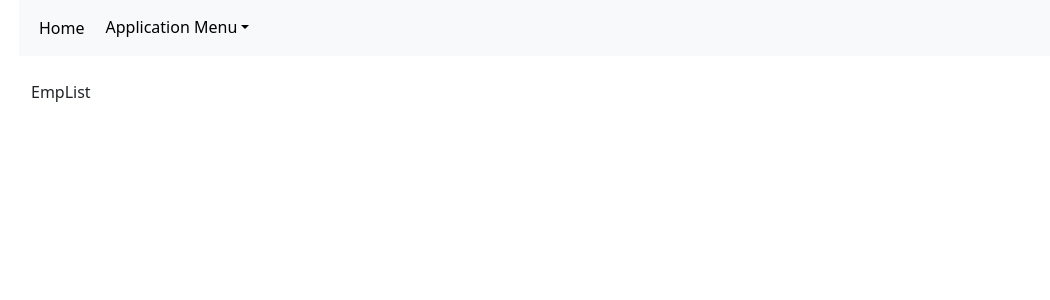
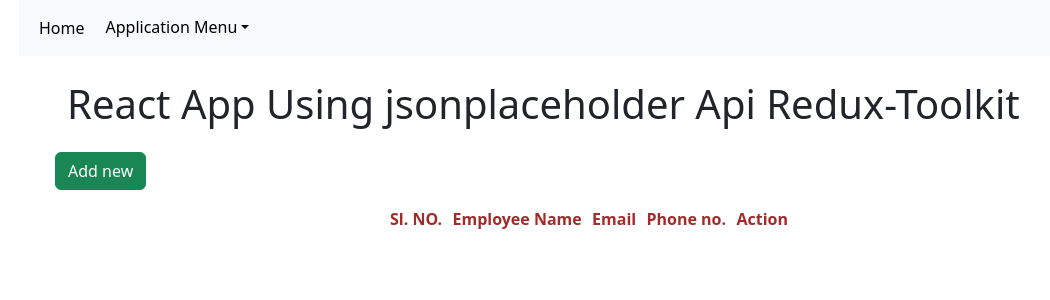
Before and after one commit to gitcoder-23/User-Data-React18, a React (Create React App) app: page /redux/emplist in a window 1280 px wide. Shown: the top 300 px of the page, without its empty margins (51-1101 px from the left). Built offline with nearby package versions, Linux system fonts and the light colour scheme; data requests are answered from the project's data file.

Commit message:
redux implementing added

```diff
--- a/package.json
+++ b/package.json
@@ -3,6 +3,7 @@
   "version": "0.1.0",
   "private": true,
   "dependencies": {
+    "@reduxjs/toolkit": "^1.9.5",
     "@testing-library/jest-dom": "^5.16.5",
     "@testing-library/react": "^13.4.0",
     "@testing-library/user-event": "^13.5.0",
@@ -13,6 +14,7 @@
     "react": "^18.2.0",
     "react-bootstrap": "^2.7.4",
     "react-dom": "^18.2.0",
+    "react-redux": "^8.1.1",
     "react-router-dom": "^6.11.2",
     "react-scripts": "5.0.1",
     "react-select": "^5.7.3",
--- a/src/crud_redux/EmpList.js
+++ b/src/crud_redux/EmpList.js
@@ -1,7 +1,90 @@
-import React from 'react';
+import React, { useEffect } from 'react';
+import { Button } from 'react-bootstrap';
+import { useDispatch, useSelector } from 'react-redux';
+import { getAllEmployees } from './redux/actions/empAction';
 
 const EmpList = () => {
-  return <div>EmpList</div>;
+  const dispatch = useDispatch();
+
+  const { employeeList, isLoading, isError, isMessage } = useSelector(
+    (state) => state.employee
+  );
+
+  useEffect(() => {
+    dispatch(getAllEmployees());
+  }, []);
+
+  return (
+    <>
+      <div className="container">
+        <h1 className="m-4">
+          React App Using jsonplaceholder Api Redux-Toolkit
+        </h1>{' '}
+        <div className="container mb-3">
+          <Button variant="success">Add new</Button>
+        </div>
+        <table style={{ margin: '0 auto' }}>
+          <thead style={{ color: 'brown' }}>
+            <tr>
+              <th>Sl. NO.</th>&nbsp;&nbsp;
+              <th>Employee Name</th>&nbsp;&nbsp;
+              <th>Email</th>&nbsp;&nbsp;
+              <th>Phone no.</th>&nbsp;&nbsp;
+              <th col="3">Action</th>
+            </tr>
+          </thead>
+          {/* {udetails &&
+            udetails?.map((userData, userindex) => {
+              return (
+                <>
+                  <tbody key={userindex}>
+                    <tr>
+                      <td style={{ backgroundColor: 'brown', color: 'white' }}>
+                        {userindex + 1}
+                      </td>
+                      &nbsp;&nbsp;
+                      <td style={{ backgroundColor: 'green', color: 'white' }}>
+                        {userData.name}
+                      </td>
+                      &nbsp;&nbsp;
+                      <td style={{ backgroundColor: 'green', color: 'white' }}>
+                        {userData.email}
+                      </td>
+                      &nbsp;&nbsp;
+                      <td style={{ backgroundColor: 'green', color: 'white' }}>
+                        {userData.phone}
+                      </td>
+                      &nbsp;&nbsp;
+                      <td>
+                        <button className="btn btn-info">Show</button>
+                        &nbsp;
+                        <button
+                          className="btn btn-warning"
+                          style={{ borderWidth: '1px', borderRadius: '5px' }}
+                        >
+                          Modify
+                        </button>
+                        &nbsp;
+                        <button
+                          className="btn btn-danger"
+                          style={{
+                            color: '#fff',
+                            borderWidth: '1px',
+                            borderRadius: '5px',
+                          }}
+                        >
+                          Delete
+                        </button>
+                      </td>
+                    </tr>
+                  </tbody>
+                </>
+              );
+            })} */}
+        </table>
+      </div>
+    </>
+  );
 };
 
 export default EmpList;
--- /dev/null
+++ b/src/crud_redux/redux/actions/empAction.js
@@ -0,0 +1,9 @@
+import { createAsyncThunk } from '@reduxjs/toolkit';
+import axios from 'axios';
+
+// Get All Employees
+export const getAllEmployees = createAsyncThunk('employee/list', async () => {
+  const apiGetResponse = await axios.get(`http://localhost:3079/employee`);
+  console.log('apiGetResponse->', apiGetResponse);
+  return apiGetResponse.data;
+});
--- /dev/null
+++ b/src/crud_redux/redux/reducers/empSlice.js
@@ -0,0 +1,42 @@
+import { createSlice } from '@reduxjs/toolkit';
+import { getAllEmployees } from '../actions/empAction';
+
+const initialState = {
+  employeeList: [],
+  isLoading: false,
+  isError: false,
+  isMessage: '',
+};
+
+const empSlice = createSlice({
+  name: 'empSlice',
+  initialState: initialState,
+  reducers: {},
+
+  extraReducers: function (builder) {
+    // Get All Employees Start
+    builder.addCase(getAllEmployees.pending, (state) => {
+      state.isLoading = true;
+      state.isMessage = '';
+      state.isError = false;
+    });
+
+    builder.addCase(getAllEmployees.fulfilled, (state, action) => {
+      state.isLoading = false;
+      state.employeeList = action.payload;
+      state.isError = false;
+      state.isMessage = '';
+    });
+
+    builder.addCase(getAllEmployees.rejected, (state, action) => {
+      state.isLoading = false;
+      state.employeeList = [];
+      state.isError = true;
+      state.isMessage = 'Something went wrong!';
+    });
+
+    // Get All Employees End
+  },
+});
+
+export default empSlice.reducer;
--- /dev/null
+++ b/src/crud_redux/redux/store.js
@@ -0,0 +1,8 @@
+import { createReducer, configureStore } from '@reduxjs/toolkit';
+import empSlice from './reducers/empSlice';
+
+export const store = configureStore({
+  reducer: {
+    employee: empSlice,
+  },
+});
--- a/src/index.js
+++ b/src/index.js
@@ -5,12 +5,17 @@ import App from './App';
 import reportWebVitals from './reportWebVitals';
 import 'bootstrap/dist/css/bootstrap.min.css';
 import { BrowserRouter } from 'react-router-dom';
+// For redux
+import { Provider } from 'react-redux';
+import { store } from './crud_redux/redux/store';
 
 const root = ReactDOM.createRoot(document.getElementById('root'));
 root.render(
   <React.StrictMode>
     <BrowserRouter>
-      <App />
+      <Provider store={store}>
+        <App />
+      </Provider>
     </BrowserRouter>
   </React.StrictMode>
 );
```
Also changed, not shown: 1 other file (tests, documents, lock files or other folders).
